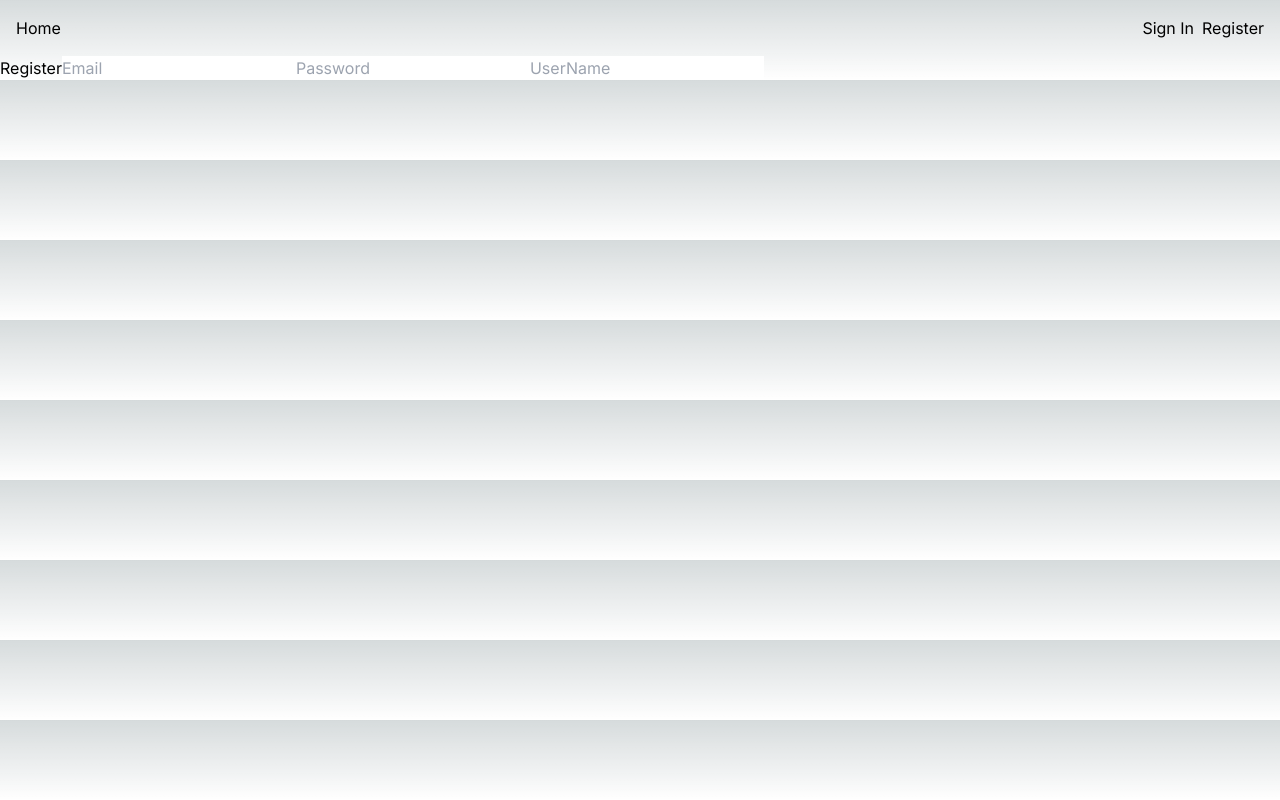
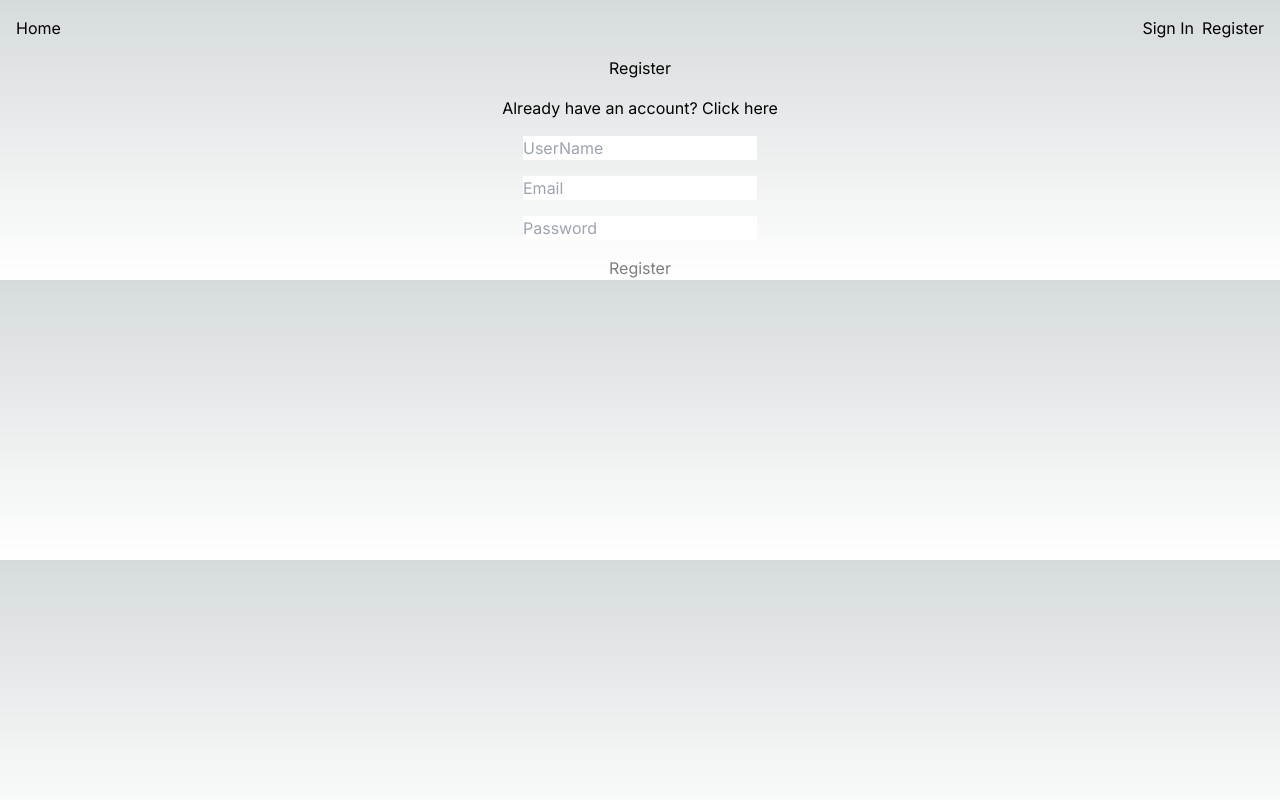
Before and after one commit to sinamoraddar/simple-blog, a Next.js app: page /register in a window 1280 px wide. Built offline with nearby package versions, Linux system fonts and the light colour scheme.

Commit message:
handle the basic register functionality

```diff
--- a/src/app/register/page.tsx
+++ b/src/app/register/page.tsx
@@ -1,12 +1,85 @@
-import React from "react";
+"use client";
+
+import Link from "next/link";
+import React, { useContext, useEffect, useState } from "react";
+import { isEmailValid } from "../sign-in/page";
+import { AuthContext } from "@/contexts/AuthContext";
+import { redirect } from "next/navigation";
+
+const isValid = (
+  username: string,
+  email: string,
+  password: string
+): boolean => {
+  return isEmailValid(email) && !!password && !!username;
+};
 
 const Register = () => {
+  const [email, setEmail] = useState("");
+  const [password, setPassword] = useState("");
+  const [username, setUsername] = useState("");
+  const context = useContext(AuthContext);
+
+  const onChange = (e: any) => {
+    if (e.target.name === "email") {
+      setEmail(e.target.value);
+    } else if (e.target.name === "username") {
+      setUsername(e.target.value);
+    } else {
+      setPassword(e.target.value);
+    }
+  };
+
+  const onSubmit = () => {
+    fetch("https://api.realworld.io/api/users", {
+      method: "POST",
+      headers: {
+        "Content-Type": "application/json",
+        "X-Requested-With": "XMLHttpRequest",
+      },
+      body: JSON.stringify({
+        user: {
+          email,
+          password,
+          username,
+        },
+      }),
+    })
+      .then((res) => res.json())
+      .then((data) => {
+        context?.setUser(data.user);
+      });
+  };
+
+  useEffect(() => {
+    if (context?.isAuthenticated) {
+      redirect("/");
+    }
+  }, [context?.isAuthenticated]);
   return (
-    <div>
+    <div className="flex flex-col items-center gap-4">
       Register
-      <input type="text" placeholder="Email" />
-      <input type="password" placeholder="Password" />
-      <input type="text" placeholder="UserName" />
+      <Link href={"/sign-in"}>Already have an account? Click here</Link>
+      <input
+        type="text"
+        name="username"
+        onChange={onChange}
+        placeholder="UserName"
+      />
+      <input type="text" name="email" onChange={onChange} placeholder="Email" />
+      <input
+        type="password"
+        name="password"
+        onChange={onChange}
+        placeholder="Password"
+      />
+      <button
+        className="disabled:opacity-50"
+        disabled={!isValid(username, email, password)}
+        onClick={onSubmit}
+      >
+        Register
+      </button>
     </div>
   );
 };
--- a/src/app/sign-in/page.tsx
+++ b/src/app/sign-in/page.tsx
@@ -23,8 +23,6 @@ const SignIn = () => {
   const context = useContext(AuthContext);
 
   const onChange = (e: any) => {
-    console.log(e.target.value);
-
     if (e.target.name === "email") {
       setEmail(e.target.value);
     } else {
@@ -41,8 +39,8 @@ const SignIn = () => {
       },
       body: JSON.stringify({
         user: {
-          email: "sinamoraddar@gmail.com",
-          password: "65CgGSK96fL8FPW",
+          email,
+          password,
         },
       }),
     })
--- a/src/components/Navbar/Navbar.tsx
+++ b/src/components/Navbar/Navbar.tsx
@@ -6,7 +6,6 @@ import React, { useContext, useState } from "react";
 
 const Navbar = () => {
   const context = useContext(AuthContext);
-  console.log(context);
   const onLogout = () => {
     context?.setUser(null);
   };
```
